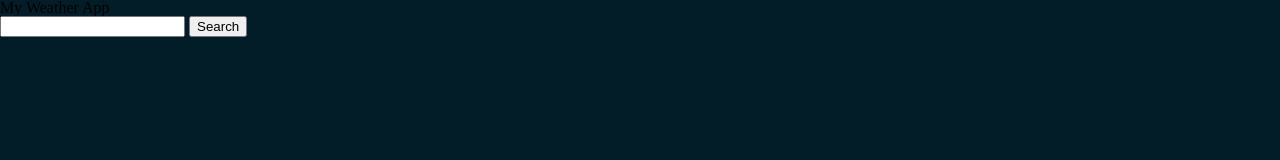
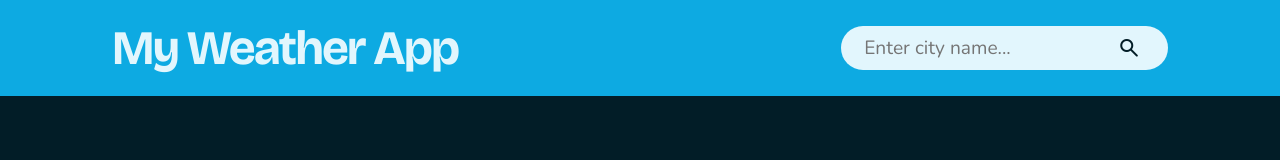
Before and after one commit to MewKay/weather-app, a website built with webpack: page dist/index.html in a window 1280 px wide. Built offline with nearby package versions, Linux system fonts and the light colour scheme.

Commit message:
Style header

```diff
--- a/src/styles/style.css
+++ b/src/styles/style.css
@@ -13,3 +13,81 @@
 body {
   background-color: var(--background);
 }
+
+/* -- Layout -- */
+
+/* --- Header --- */
+
+header {
+  display: flex;
+  justify-content: space-between;
+  align-items: center;
+  padding: 1.5rem 7rem;
+}
+
+.search-section {
+  display: flex;
+  padding: 0.5rem 1.3rem;
+}
+
+#city-search {
+  flex-grow: 2;
+}
+
+.btn-city-search {
+  display: flex;
+  align-items: center;
+}
+
+/* -- Style -- */
+
+/* --- Header --- */
+
+header {
+  background-color: var(--primary);
+}
+
+.brand-name {
+  font-size: 3rem;
+  font-family: var(--font-heading);
+  font-weight: bold;
+  letter-spacing: -2px;
+  color: var(--text);
+}
+
+.search-section {
+  background-color: var(--text);
+  border-radius: 50px;
+}
+
+.search-section:focus-within {
+  outline: 1px solid var(--secondary);
+}
+
+#city-search {
+  border: none;
+  background-color: var(--text);
+  color: var(--background);
+  font-size: 1.2rem;
+  font-family: var(--font-text);
+}
+
+#city-search {
+  outline: none;
+}
+
+.btn-city-search {
+  display: flex;
+  align-items: center;
+  border: none;
+  background-color: var(--text);
+}
+
+.btn-city-search:hover {
+  cursor: pointer;
+}
+
+.btn-city-search > .material-symbols-rounded {
+  font-size: 1.5rem;
+  color: var(--background);
+}
```
Also changed, not shown: dist/bundle.js, dist/index.html.
